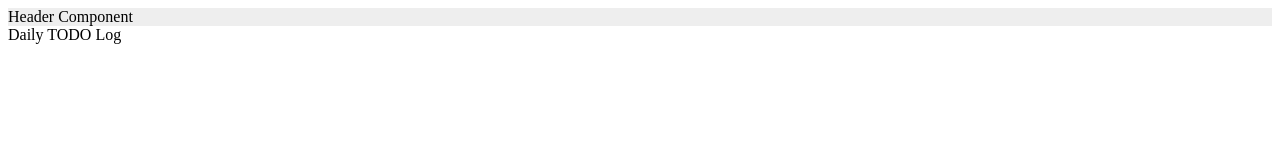
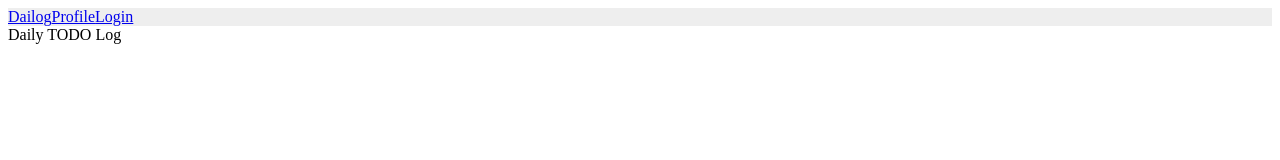
Before and after one commit to zenato/dailog-client, a Next.js app: page / in a window 1280 px wide. Shown: the top 160 px of the page. Built offline with nearby package versions, Linux system fonts and the light colour scheme.

Commit message:
Add authentication

```diff
--- a/components/Header.tsx
+++ b/components/Header.tsx
@@ -1,4 +1,5 @@
 import styled from 'styled-components'
+import Link from 'next/link'
 
 const Container = styled.div`
   background-color: #eee;
@@ -6,7 +7,9 @@ const Container = styled.div`
 
 const Header = () => (
   <Container>
-    Header Component
+    <Link href="/">Dailog</Link>
+    <Link href="/profile">Profile</Link>
+    <Link href="/login">Login</Link>
   </Container>
 )
 
--- a/pages/index.tsx
+++ b/pages/index.tsx
@@ -1,10 +1,10 @@
 import { NextPage } from 'next'
-import Main from '../components/layouts/Main'
+import Layout from '../components/layouts/Main'
 
 const HomePage: NextPage = () => (
-  <Main>
+  <Layout>
     Daily TODO Log
-  </Main>
+  </Layout>
 )
 
 export default HomePage
```
Also changed, not shown: lib/auth.ts (added, +19 -0 lines), pages/login.tsx (added, +7 -0 lines), pages/profile.tsx (added, +13 -0 lines).
